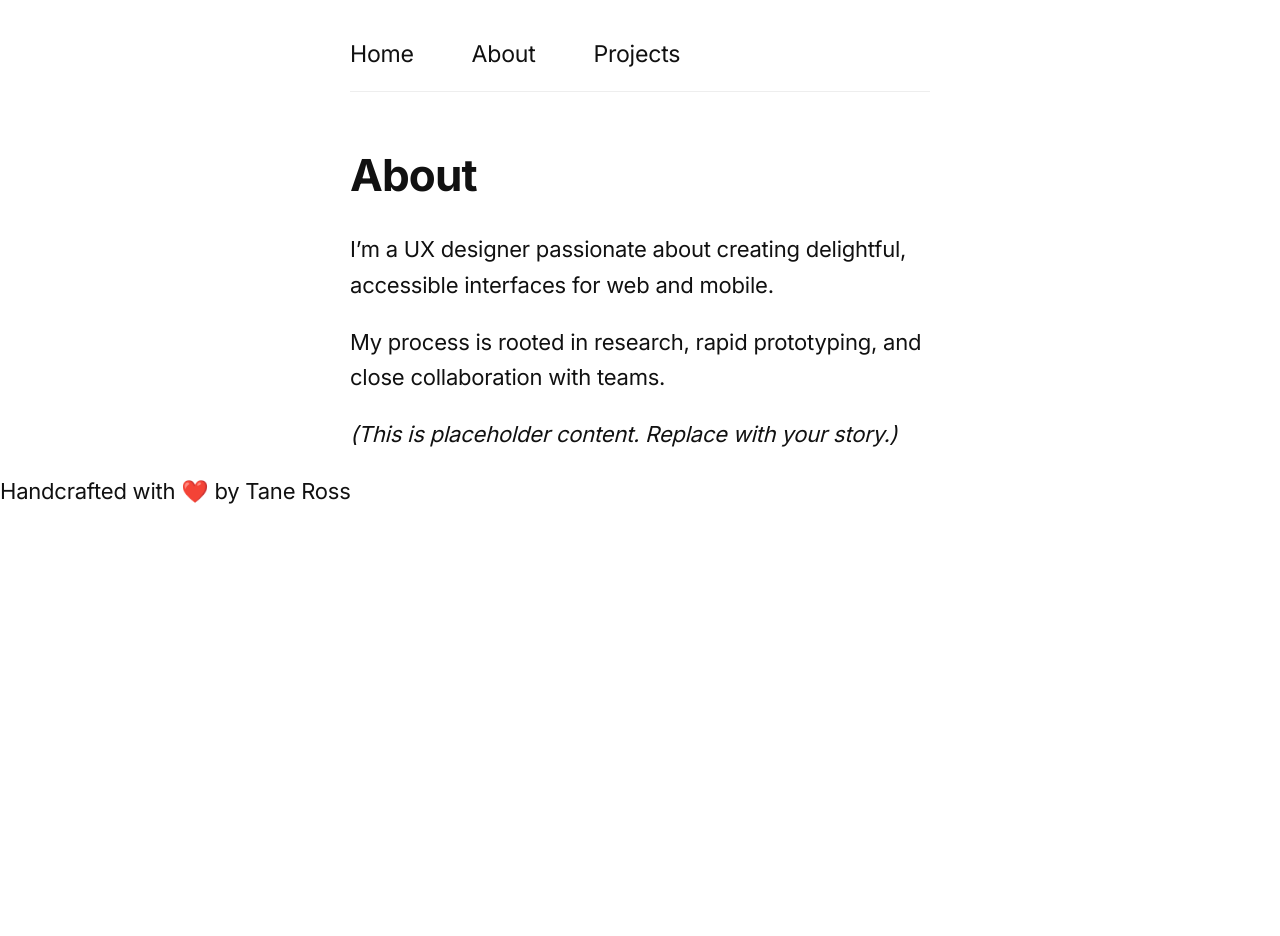
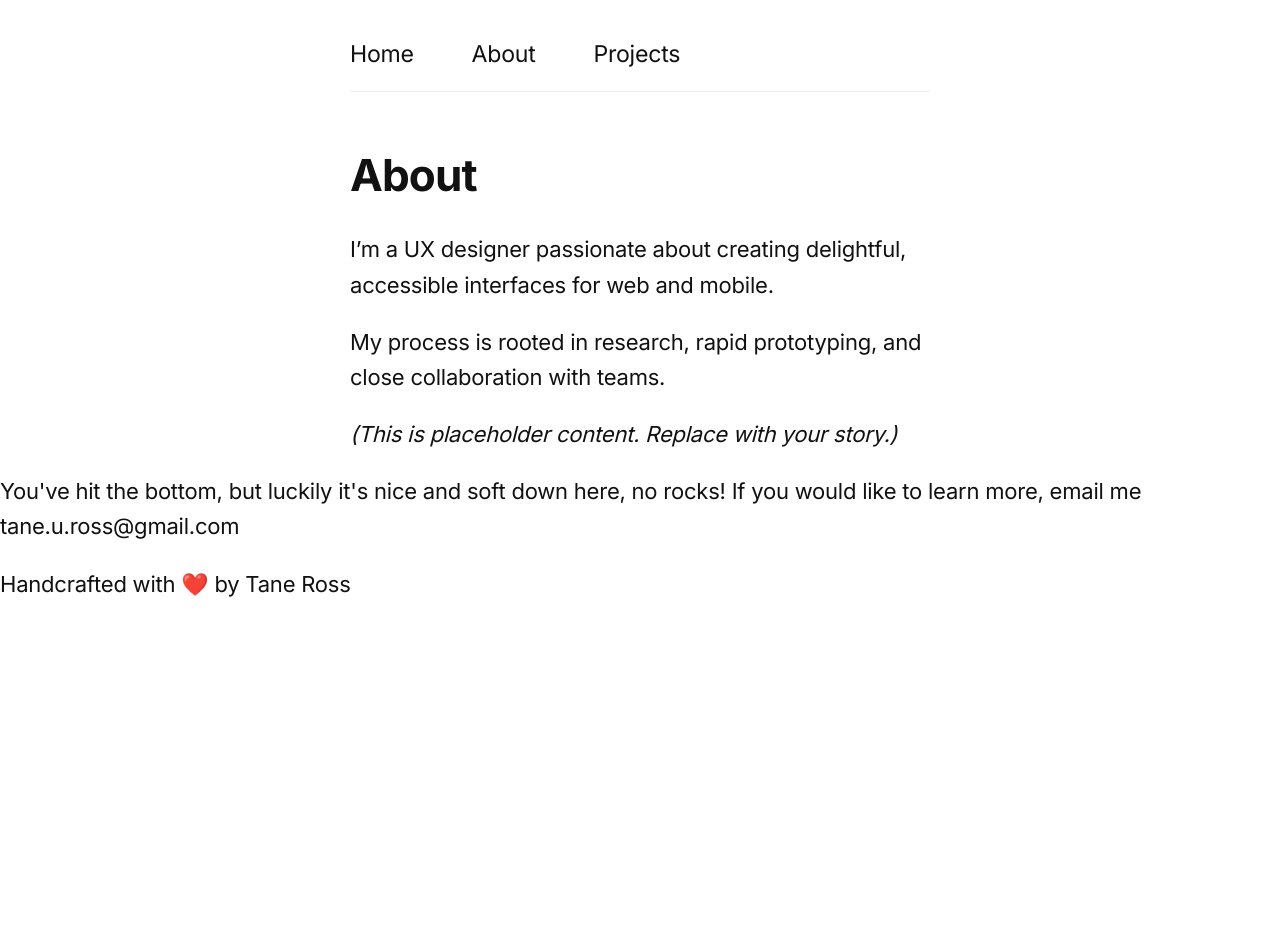
Before and after one commit to projekt2050/Portfolio, a Jekyll site: the page built from about.md, in a window 1280 px wide. Built offline with Jekyll 4.4.1, drawn with Linux system fonts in a browser that asks for light colours.

Commit message:
Update page.html

```diff
--- a/_layouts/page.html
+++ b/_layouts/page.html
@@ -21,7 +21,7 @@
     </div>
     <footer class="project-footer">
   <div class="footer-content">
-    <span>Handcrafted with ❤️ by {{ site.author.name | default: site.title }}</span>
+    <span><p>You've hit the bottom, but luckily it's nice and soft down here, no rocks! If you would like to learn more, email me tane.u.ross@gmail.com</p><p>Handcrafted with ❤️ by {{ site.author.name | default: site.title }}</p></span>
   </div>
 </footer>
   </body>
```
